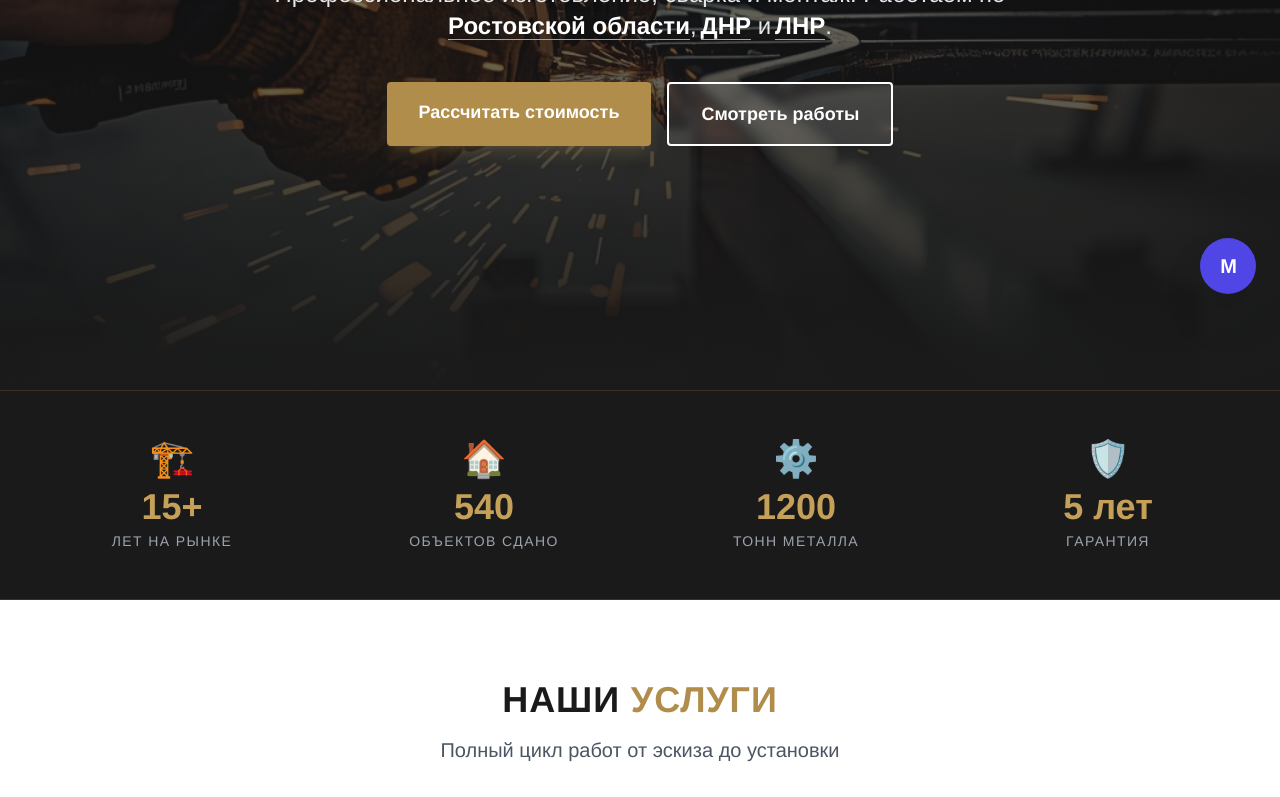
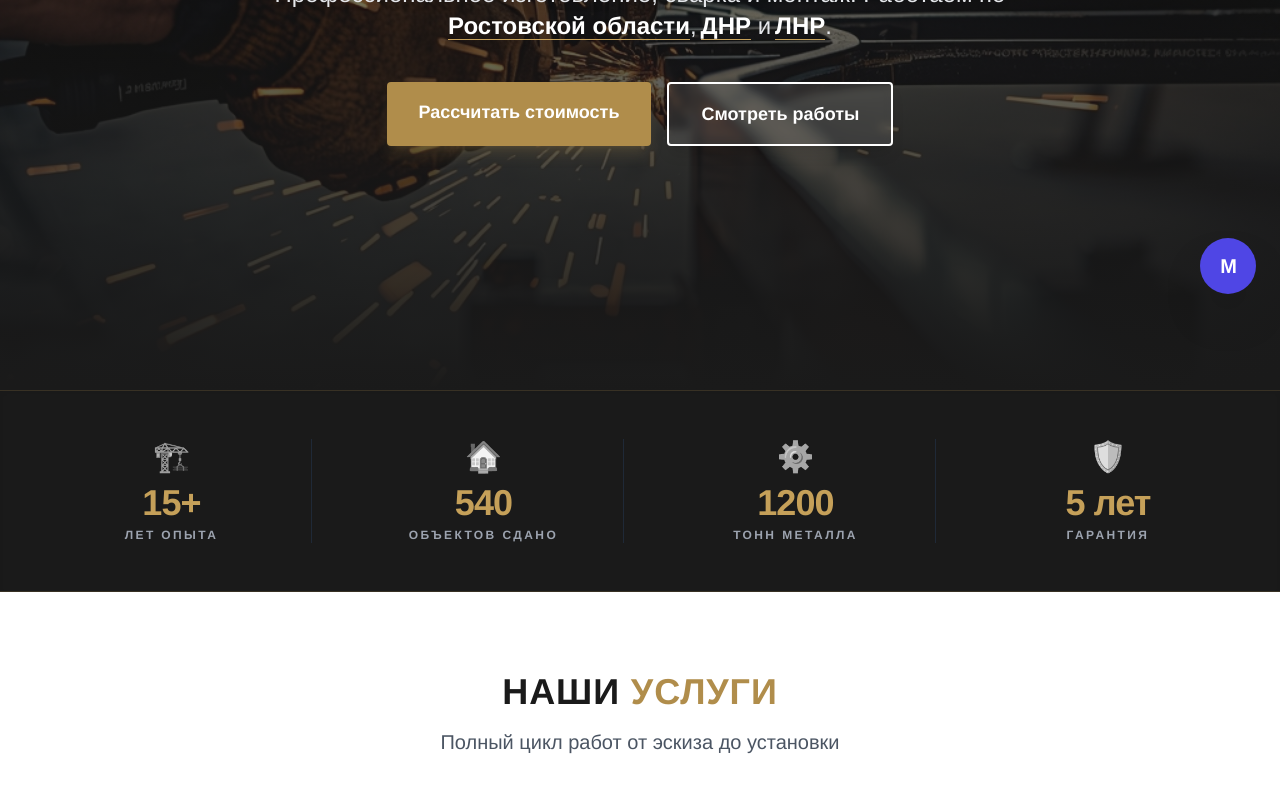
Before and after one commit to ksasha79/KovkaMaster, a React (Vite) app: page / in a window 1280 px wide. Shown: the part 410-1207 px from the top of the page. Built offline with nearby package versions, Linux system fonts and the light colour scheme.

Commit message:
Update Stats.tsx

```diff
--- a/components/Stats.tsx
+++ b/components/Stats.tsx
@@ -1,7 +1,7 @@
 import React from 'react';
 
 const stats = [
-  { label: 'Лет на рынке', value: '15+', icon: '🏗️' },
+  { label: 'Лет опыта', value: '15+', icon: '🏗️' },
   { label: 'Объектов сдано', value: '540', icon: '🏠' },
   { label: 'Тонн металла', value: '1200', icon: '⚙️' },
   { label: 'Гарантия', value: '5 лет', icon: '🛡️' },
@@ -9,14 +9,20 @@ const stats = [
 
 const Stats: React.FC = () => {
   return (
-    <section className="py-12 bg-metal-900 border-y border-gold-600/20">
+    <section className="py-12 bg-metal-900 border-y border-gold-600/20 shadow-inner">
       <div className="max-w-7xl mx-auto px-4 sm:px-6 lg:px-8">
         <div className="grid grid-cols-2 lg:grid-cols-4 gap-8">
           {stats.map((stat, idx) => (
-            <div key={idx} className="text-center group">
-              <div className="text-4xl mb-2 group-hover:scale-110 transition-transform duration-300">{stat.icon}</div>
-              <div className="text-3xl md:text-4xl font-extrabold text-gold-500 mb-1">{stat.value}</div>
-              <div className="text-sm uppercase tracking-widest text-gray-400 font-medium">{stat.label}</div>
+            <div key={idx} className="text-center group border-r last:border-r-0 border-gray-800 lg:border-r lg:last:border-r-0">
+              <div className="text-3xl mb-2 filter grayscale group-hover:grayscale-0 transition-all duration-300">
+                {stat.icon}
+              </div>
+              <div className="text-3xl md:text-4xl font-extrabold text-gold-500 mb-1 tracking-tight">
+                {stat.value}
+              </div>
+              <div className="text-[10px] md:text-xs uppercase tracking-[0.2em] text-gray-400 font-bold">
+                {stat.label}
+              </div>
             </div>
           ))}
         </div>
```
